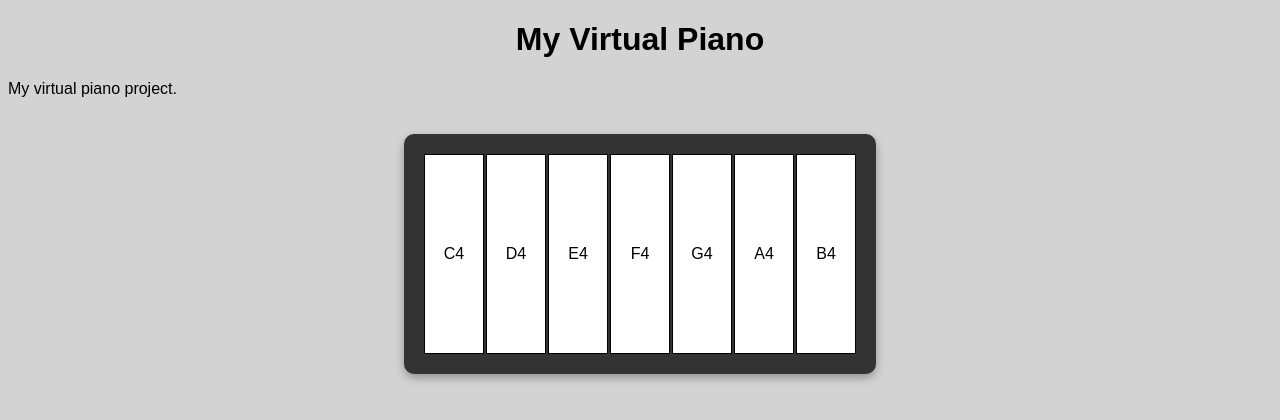
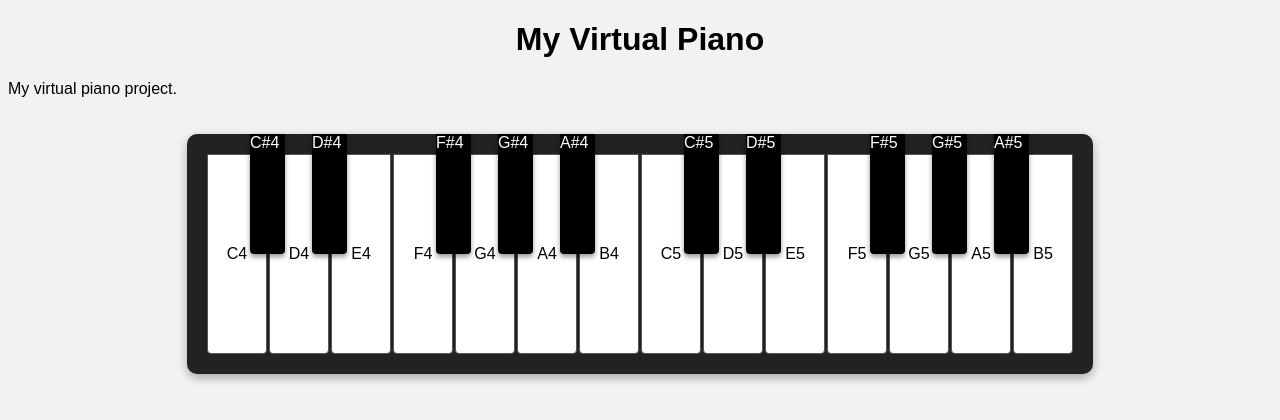
Before and after one commit to samfer2359-projects/virtual-piano, a plain HTML site: page index.html in a window 1280 px wide. Both pictures are taken after a click on the element "C4". Drawn offline with Linux system fonts and the light colour scheme.

Commit message:
piano UI upgrade + music tunning + added 2nd octet

```diff
--- a/script.js
+++ b/script.js
@@ -6,8 +6,29 @@ title.textContent = "My Virtual Piano";
 const audioContext = new AudioContext();
 
 
-const notes = ["C4", "D4", "E4", "F4", "G4", "A4", "B4"];
+const notes = [
+    "C4", "D4", "E4", "F4", "G4", "A4", "B4",
+    "C5", "D5", "E5", "F5", "G5", "A5", "B5"
+];
 
+const blackNotes = [
+    "C#4", "D#4", "F#4", "G#4", "A#4",
+    "C#5", "D#5", "F#5", "G#5", "A#5"
+];
+
+const blackKeyPositions = {
+    "C#4": 63,
+    "D#4": 125,
+    "F#4": 249,
+    "G#4": 311,
+    "A#4": 373,
+
+    "C#5": 497,
+    "D#5": 559,
+    "F#5": 683,
+    "G#5": 745,
+    "A#5": 807
+};
 
 const frequencies = {
     C4: 261.63,
@@ -16,35 +37,40 @@ const frequencies = {
     F4: 349.23,
     G4: 392.00,
     A4: 440.00,
-    B4: 493.88
+    B4: 493.88,
+
+    C5: 523.26,
+    D5: 587.32,
+    E5: 659.26,
+    F5: 698.46,
+    G5: 784.00,
+    A5: 880.00,
+    B5: 987.76,
+
+    "C#4": 277.18,
+    "D#4": 311.13,
+    "F#4": 369.99,
+    "G#4": 415.30,
+    "A#4": 466.16,
+
+    "C#5": 554.37,
+    "D#5": 622.25,
+    "F#5": 739.99,
+    "G#5": 830.61,
+    "A#5": 932.33
 };
 
-
 const harmonics = [
-    { multiplier: 2, volume: 0.05 },
-    { multiplier: 3, volume: 0.02 }
+    { multiplier: 2, volume: 0.15 },
+    { multiplier: 3, volume: 0.08 }
 ];
 
 
 const piano = document.querySelector(".piano");
 
+function playNote(frequency, velocity) {
+    const peakVolume = 0.3 * velocity;
 
-for (const note of notes) {
-    const key = document.createElement("div");
-
-    key.textContent = note;
-    key.classList.add("key");
-    key.dataset.note = note;
-
-    piano.appendChild(key);
-
-
-    key.addEventListener("click", function () {
-
-        audioContext.resume();
-
-
-        const frequency = frequencies[key.dataset.note];
     const now = audioContext.currentTime;
 
 
@@ -52,18 +78,18 @@ for (const note of notes) {
         const oscillator = audioContext.createOscillator();
         const gainNode = audioContext.createGain();
 
-        oscillator.type = "sine";
+        oscillator.type = "triangle";
         oscillator.frequency.value = frequency;
 
         gainNode.gain.value = 0;
 
         gainNode.gain.linearRampToValueAtTime(
-            0.3,
-            now + 0.05
+            peakVolume,
+            now + 0.01
         );
 
-        gainNode.gain.linearRampToValueAtTime(
-            0,
+        gainNode.gain.exponentialRampToValueAtTime(
+            0.001,
             now + 1.5
 );
 
@@ -72,8 +98,6 @@ for (const note of notes) {
 
         oscillator.start();
         oscillator.stop(now + 1.5);
-
-
 
         for (const harmonic of harmonics) {
 
@@ -99,12 +123,52 @@ for (const note of notes) {
             harmonicOscillator.stop(now + 1.5);
         }
 
+}
 
+function handleKeyPress(key) {
+    audioContext.resume();
+
+    const frequency = frequencies[key.dataset.note];
+    const velocity = 0.5;
+
+    playNote(frequency, velocity);
 
     key.classList.add("active");
 
     setTimeout(function () {
         key.classList.remove("active");
     }, 150);
+}
+
+for (const note of notes) {
+    const key = document.createElement("div");
+
+    key.textContent = note;
+    key.classList.add("key");
+    key.dataset.note = note;
+
+    piano.appendChild(key);
+
+
+    key.addEventListener("click", function () {
+        handleKeyPress(key);
     });
 }
+
+for (const note of blackNotes) {
+    const key = document.createElement("div");
+
+    key.textContent = note;
+    key.classList.add("black-key");
+    key.dataset.note = note;
+
+    piano.appendChild(key);
+
+    const position = blackKeyPositions[note];
+    key.style.left = position + "px";
+
+    key.addEventListener("click", function () {
+        handleKeyPress(key);
+    });
+
+}
--- a/style.css
+++ b/style.css
@@ -3,12 +3,13 @@
 }
 
 body {
-    background-color: lightgray;
+    background-color: #f2f2f2;
     font-family: Arial, sans-serif;
 }
 
 h1 {
     text-align: center;
+
 }
 
 .key {
@@ -16,7 +17,8 @@ h1 {
     min-width: 50px;
     height: 200px;
     background-color: white;
-    border: 1px solid black;
+    border: 1px solid #555;
+    border-radius: 0 0 4px 4px;
     display: flex;
     justify-content: center;
     align-items: center;
@@ -27,14 +29,26 @@ h1 {
 }
 
 .piano {
+    position: relative;
     display: flex;
     gap: 2px;
     padding: 20px;
     margin: 20px auto;
     width: fit-content;
-    background-color: #333;
+    background-color: #222;
     border-radius: 10px;
     box-shadow: 0 4px 10px rgba(0, 0, 0, 0.3);
+}
+
+.black-key {
+    position: absolute;
+    top: 0;
+    width: 35px;
+    height: 120px;
+    background-color: black;
+    color: white;
+    border-radius: 0 0 4px 4px;
+    box-shadow: 0 3px 5px rgba(0, 0, 0, 0.4);
 }
 
 .piano-wrapper {
@@ -43,5 +57,9 @@ h1 {
 }
 
 .key.active {
-    background-color: lightgray;
+    background-color: #ddd;
 }
+
+.black-key.active {
+    background-color: gray;
+}
```
Lines whose indentation alone changed are shown as unchanged.
